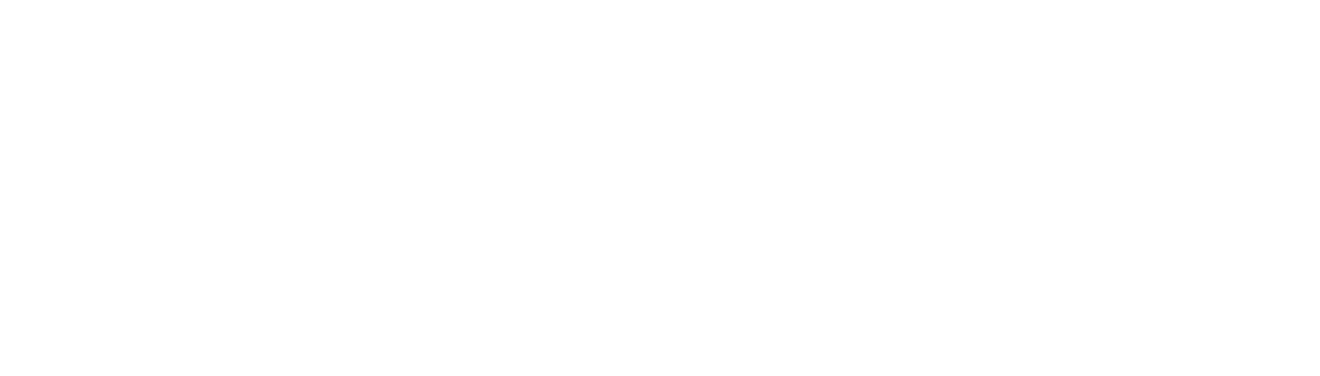
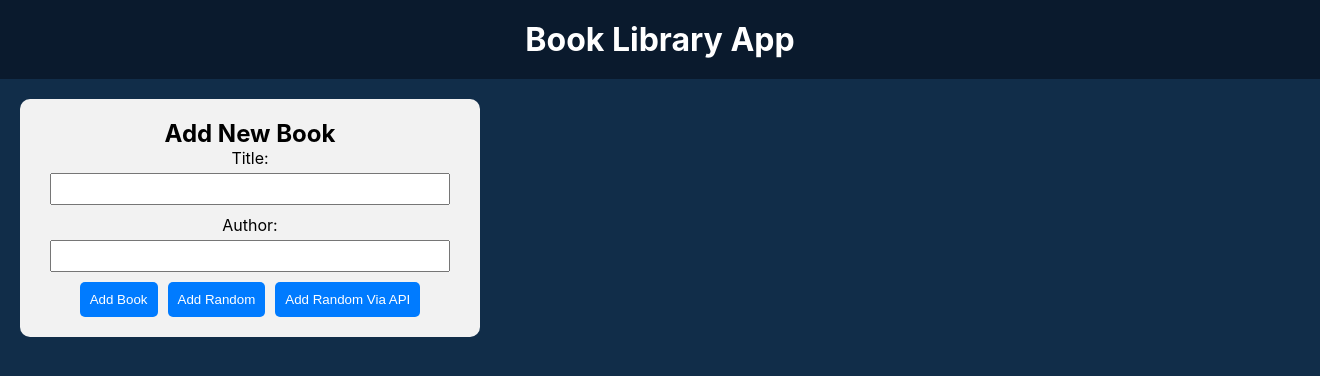
Before and after one commit to KonstPartner/React-Redux-Book-Library-App, a React (Create React App) app in the folder frontend/: page / in a window 1280 px wide. Shown: the top 376 px of the page, 1320 px wide, since content can reach past the window. Built offline with nearby package versions, Linux system fonts and the light colour scheme.

Commit message:
Added BookForm component and styles

```diff
--- a/frontend/public/index.html
+++ b/frontend/public/index.html
@@ -7,7 +7,7 @@
     <meta name="theme-color" content="#000000" />
     <meta
       name="description"
-      content="Books Library App"
+      content="Book Library App"
     />
     <title>Books Library App</title>
   </head>
--- a/frontend/src/App.css
+++ b/frontend/src/App.css
@@ -1,3 +1,15 @@
+* {
+  margin: 0;
+  padding: 0;
+}
+
 .App {
   text-align: center;
+  color: #fff;
 }
+
+.App-header {
+  padding: 20px;
+  width: 100%;
+  background-color: #0a1a2d;
+}
--- a/frontend/src/App.js
+++ b/frontend/src/App.js
@@ -1,7 +1,17 @@
 import './App.css'
+import BookForm from './components/BookForm/BookForm'
 
 function App() {
-  return <div className="App"></div>
+  return (
+    <div className="App">
+      <header className="App-header">
+        <h1>Book Library App</h1>
+      </header>
+      <main>
+        <BookForm />
+      </main>
+    </div>
+  )
 }
 
 export default App
--- /dev/null
+++ b/frontend/src/components/BookForm/BookForm.css
@@ -0,0 +1,38 @@
+.book-form{
+  background-color: #f2f2f2;
+  max-width: 400px;
+  padding: 20px 30px;
+  margin: 20px;
+  color: #000;
+  display: flex;
+  flex-direction: column;
+  border-radius: 10px;
+}
+
+.book-form label{
+  display: flex;
+  flex-direction: column-reverse;
+  margin-bottom: 10px;
+}
+
+.book-form input{
+  margin-top: 5px;
+  padding: 5px 10px;
+  font-size: 1rem;
+}
+
+.book-form .btns{
+  margin-top: 10px;
+  display: flex;
+  justify-content: center;
+  flex-wrap: wrap;
+}
+
+.btns button {
+  border: none;
+  color: #fff;
+  background-color: #007bff;
+  margin: 0 5px;
+  padding: 10px;
+  border-radius: 5px;
+}
--- /dev/null
+++ b/frontend/src/components/BookForm/BookForm.jsx
@@ -0,0 +1,46 @@
+import React, { useState } from 'react'
+import './BookForm.css'
+
+const BookForm = () => {
+  const [title, setTitle] = useState('')
+  const [author, setAuthor] = useState('')
+
+  const handleSubmit = (e) => {
+    e.preventDefault()
+    setTitle('')
+    setAuthor('')
+  }
+
+  return (
+    <div className="book-form">
+      <h2>Add New Book</h2>
+      <form onSubmit={handleSubmit}>
+        <div>
+          <label>
+            <input
+              type="text"
+              value={title}
+              onChange={(e) => setTitle(e.target.value)}
+            />
+            Title:
+          </label>
+          <label>
+            <input
+              type="text"
+              value={author}
+              onChange={(e) => setAuthor(e.target.value)}
+            />
+            Author:
+          </label>
+        </div>
+        <div className="btns">
+          <button type="submit">Add Book</button>
+          <button>Add Random</button>
+          <button>Add Random Via API</button>
+        </div>
+      </form>
+    </div>
+  )
+}
+
+export default BookForm
--- a/frontend/src/index.css
+++ b/frontend/src/index.css
@@ -1,10 +1,13 @@
 body {
+  box-sizing: border-box;
   margin: 0;
   font-family: -apple-system, BlinkMacSystemFont, 'Segoe UI', 'Roboto', 'Oxygen',
     'Ubuntu', 'Cantarell', 'Fira Sans', 'Droid Sans', 'Helvetica Neue',
     sans-serif;
   -webkit-font-smoothing: antialiased;
   -moz-osx-font-smoothing: grayscale;
+  background-color: #112d49;
+  overflow-x: hidden;
 }
 
 code {
```
Also changed, not shown: frontend/src/components/BookFilter/BookFilter.jsx (added), frontend/src/components/BookList/BookList.jsx (added).
